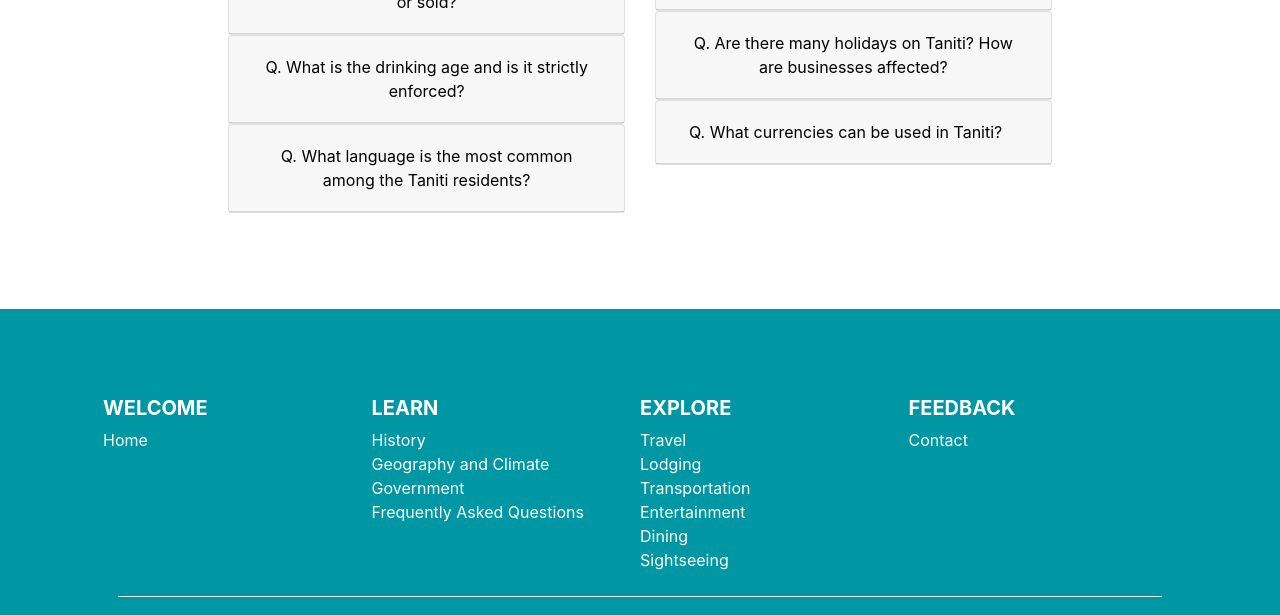
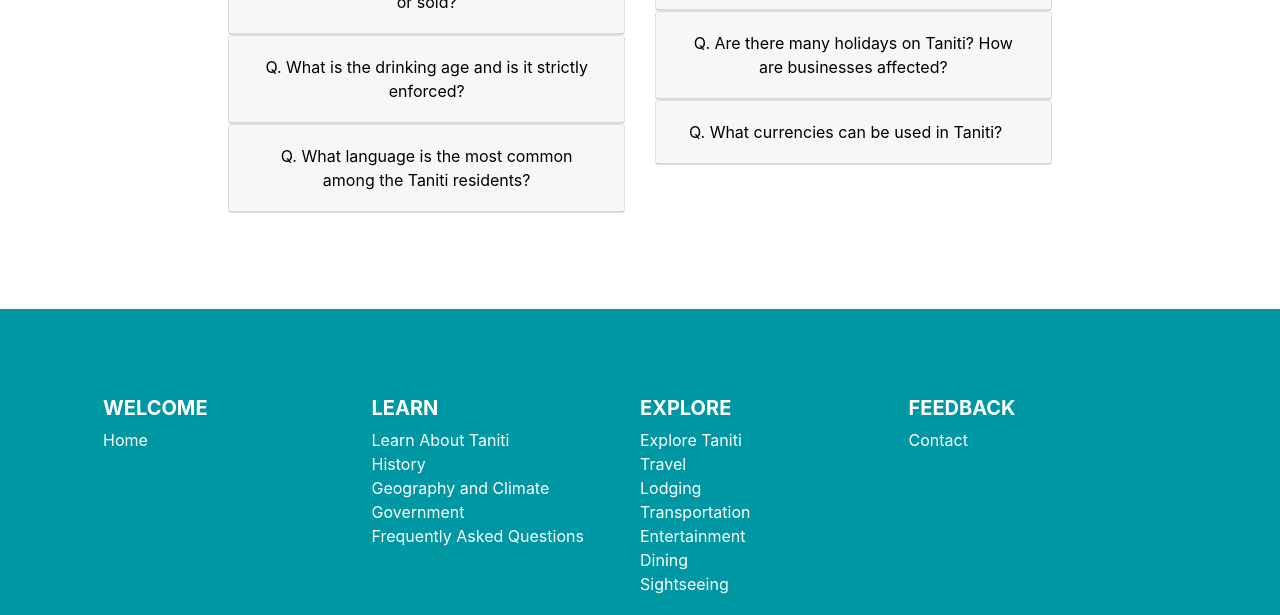
Before and after one commit to akohli01/Taniti, a plain HTML site: page learn.html in a window 1280 px wide. Shown: the part 4598-5213 px from the top of the page. Drawn offline with Linux system fonts and the light colour scheme.

Commit message:
Added links to view main images on learn and explore pages

```diff
--- a/footer.html
+++ b/footer.html
@@ -28,6 +28,9 @@
                     <h5 class="h5 text-uppercase font-weight-bold">Learn</h5>
                 </div>
                 <div class="row">
+                    <a class="text-white" href="learn.html#main-image-section">Learn About Taniti</a>
+                </div>
+                <div class="row">
                     <a class="text-white" href="learn.html#history-section">History</a>
                 </div>
                 <div class="row">
@@ -44,6 +47,9 @@
             <div class="col-xl-3">
                 <div class="row">
                     <h5 class="h5 text-uppercase font-weight-bold ">Explore</h5>
+                </div>
+                <div class="row">
+                    <a class="text-white" href="explore.html#main-image-section">Explore Taniti</a>
                 </div>
                 <div class="row">
                     <a class="text-white" href="explore.html#travel-section">Travel</a>
--- a/header.html
+++ b/header.html
@@ -33,6 +33,7 @@
                         Learn
                     </a>
                     <div aria-labelledby="navbarDropdown1" class="dropdown-menu">
+                        <a class="dropdown-item" href="learn.html#main-image-section">Learn About Taniti</a>
                         <a class="dropdown-item" href="learn.html#history-section">History</a>
                         <a class="dropdown-item" href="learn.html#geography-and-climate-section">Geography and
                             Climate</a>
@@ -48,6 +49,7 @@
                         Explore
                     </a>
                     <div aria-labelledby="navbarDropdown2" class="dropdown-menu">
+                        <a class="dropdown-item" href="explore.html#main-image-section">Explore Taniti</a>
                         <a class="dropdown-item" href="explore.html#travel-section">Travel</a>
                         <a class="dropdown-item" href="explore.html#lodging-section">Lodging</a>
                         <a class="dropdown-item" href="explore.html#transportation-section">Transportation</a>
--- a/learn.html
+++ b/learn.html
@@ -11,7 +11,7 @@
 <div id="header"></div>
 
 <!--Set main background image-->
-<div class="container-fluid container-fluid-remove-padding position-relative">
+<div class="container-fluid container-fluid-remove-padding position-relative" id="main-image-section">
     <img alt="learn about taniti image" class="img-fluid w-100" src="learn-about-taniti.jpg">
     <div class="main-background-image-heading h1 pl-5 pr-2">Learn about Taniti</div>
 </div>
```
Also changed, not shown: contact.html (+1 -1 lines), explore.html (+1 -1 lines).
